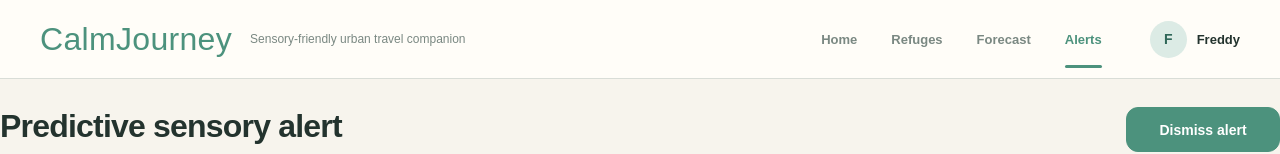
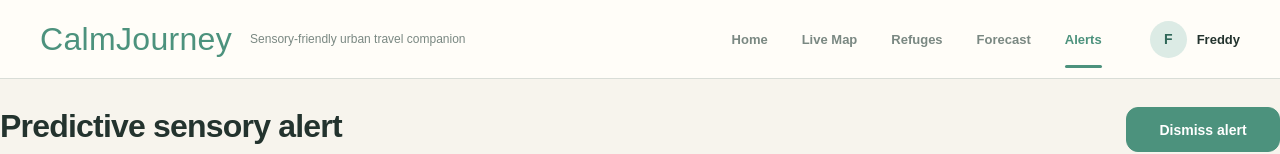
Before and after one commit to Muguett-DBY/CalmJourney, a React (Vite) app: page /alerts in a window 1280 px wide. Shown: the top 154 px of the page. Built offline with nearby package versions, Linux system fonts and the light colour scheme.

Commit message:
fix: keep live map navigation consistent

```diff
--- a/src/components/InnerHeader.jsx
+++ b/src/components/InnerHeader.jsx
@@ -2,6 +2,7 @@ import { useNavigate } from 'react-router-dom'
 
 const items = [
   { label: 'Home', path: '/' },
+  { label: 'Live Map', path: '/dashboard' },
   { label: 'Refuges', path: '/refuges' },
   { label: 'Forecast', path: '/forecast' },
   { label: 'Alerts', path: '/alerts' },
--- a/src/pages/DashboardPage.jsx
+++ b/src/pages/DashboardPage.jsx
@@ -19,7 +19,7 @@ export default function DashboardPage() {
 
   return (
     <div className="page-shell">
-      <InnerHeader active="Home" />
+      <InnerHeader active="Live Map" />
       <main className="dashboard-main">
         <section className="page-title-row">
           <div><h1>Good afternoon, Emily</h1><p>Your current sensory environment around your saved journey.</p></div>
--- a/src/pages/RefugePage.jsx
+++ b/src/pages/RefugePage.jsx
@@ -2,6 +2,7 @@ import { useNavigate } from 'react-router-dom'
 
 const navigationItems = [
   { label: 'Home', path: '/' },
+  { label: 'Live Map', path: '/dashboard' },
   { label: 'Refuges', path: '/refuges' },
   { label: 'Forecast', path: '/forecast' },
   { label: 'Alerts', path: '/alerts' },
--- a/src/styles/global.css
+++ b/src/styles/global.css
@@ -43,6 +43,9 @@ select {
 }
 
 .site-header {
+  position: sticky;
+  top: 0;
+  z-index: 20;
   min-height: 78px;
   padding: 0 40px;
   display: grid;
```
